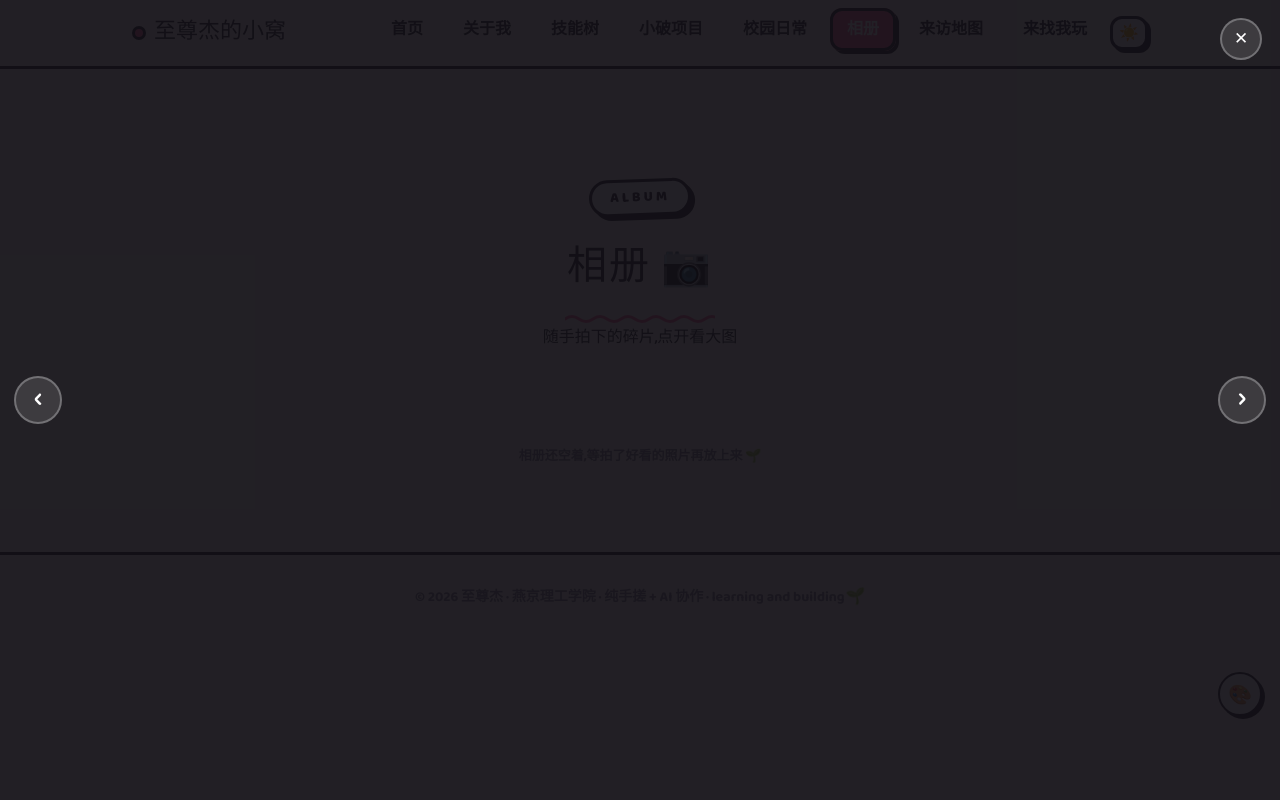
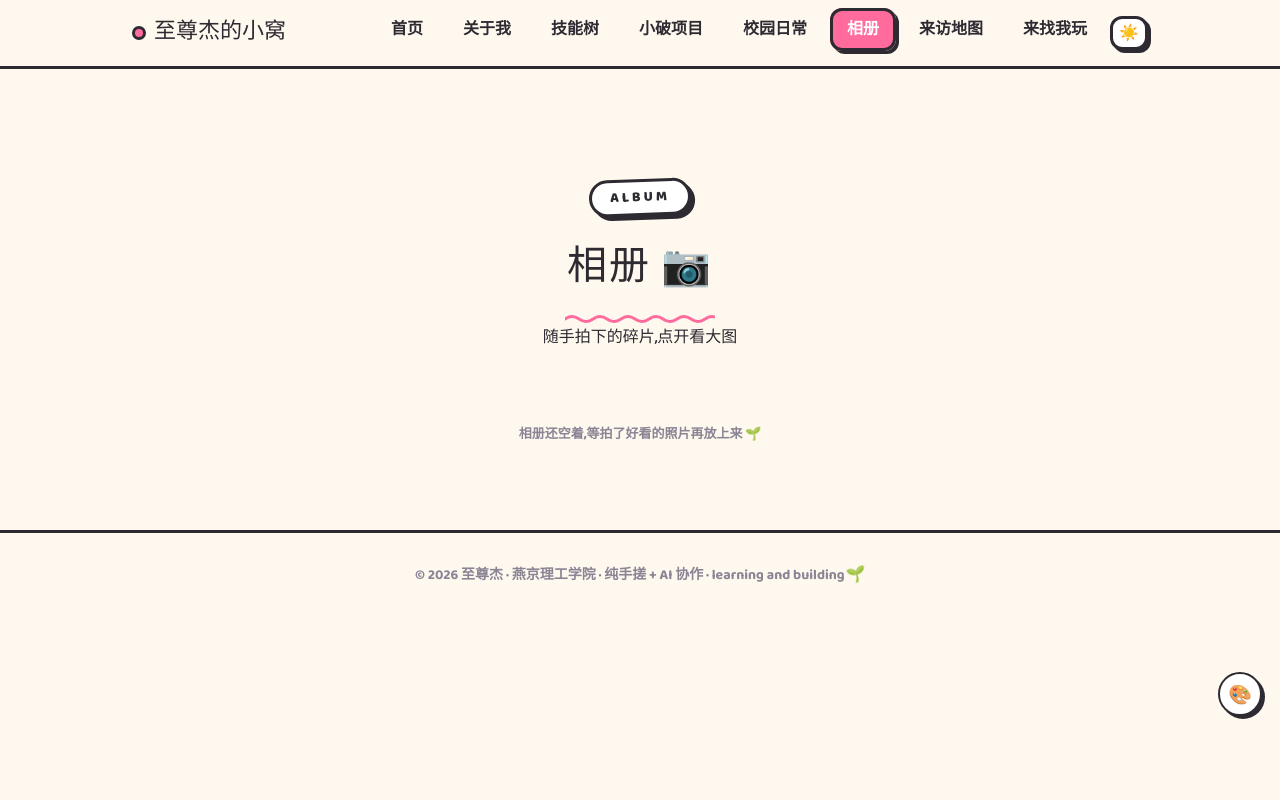
Before and after one commit to sheephearttidy/mysite, a Flask app: page /gallery.html in a window 1280 px wide. Run offline with Flask 3, Linux system fonts and the light colour scheme; data comes from the database, SQL or seed files in the repository; data that the repository does not hold is empty; some web fonts are replaced.

Commit message:
v3.0.1 修相册页灯箱常驻遮挡页面(display:flex 覆盖 hidden)

```diff
--- a/css/widgets.css
+++ b/css/widgets.css
@@ -434,6 +434,11 @@ select.sf-input { cursor: pointer; }
 /* ============================================================
    v3.0.0 前台相册页
    ============================================================ */
+/* v3.0.1 修复:相册页一进去就弹出灯箱。
+   原因:.gal-lightbox / .gal-filter 写了 display:flex,优先级高于浏览器
+   对 [hidden] 的默认 display:none,于是 hidden 属性失效、灯箱常驻全屏。
+   这里给 [hidden] 加 !important 兜底(只作用于本页组件,不影响其它元素)。 */
+.gal-lightbox[hidden], .gal-filter[hidden], .gal-lb-nav[hidden] { display: none !important; }
 .gal-filter {
   display: flex; flex-wrap: wrap; gap: 8px;
   justify-content: center; margin: 0 auto 22px; max-width: 900px;
@@ -482,7 +487,9 @@ select.sf-input { cursor: pointer; }
 
 /* 灯箱 */
 body.lb-open { overflow: hidden; }
-.gal-lightbox {
+/* v3.0.1:默认不显示,只有 .show 才显示(配合 JS 的 class 控制) */
+.gal-lightbox { display: none; }
+.gal-lightbox.show {
   position: fixed; inset: 0; z-index: 9000;
   background: rgba(16, 14, 20, .92);
   display: flex; align-items: center; justify-content: center;
--- a/js/gallery.js
+++ b/js/gallery.js
@@ -121,7 +121,9 @@
     if (p.shot_at) bits.push('📅 ' + fmtDate(p.shot_at));
     if (p.category) bits.push('🏷️ ' + p.category);
     lbMeta.textContent = bits.join('  ');
-    lb.hidden = false;
+    // v3.0.1:改用 class 控制显隐(不再碰 hidden 属性,
+    // 避免 display:flex 覆盖 [hidden] 导致灯箱常驻)
+    lb.classList.add('show');
     document.body.classList.add('lb-open');
     // 只有一张时不显示左右
     var multi = shown.length > 1;
@@ -130,7 +132,7 @@
   }
 
   function closeLb() {
-    lb.hidden = true;
+    lb.classList.remove('show');
     document.body.classList.remove('lb-open');
     lbImg.src = '';
     cur = -1;
@@ -159,7 +161,7 @@
     if (e.target === lb) closeLb();     // 点背景关闭
   });
   document.addEventListener('keydown', function (e) {
-    if (lb.hidden) return;
+    if (!lb.classList.contains('show')) return;
     if (e.key === 'Escape') closeLb();
     else if (e.key === 'ArrowLeft') stepLb(-1);
     else if (e.key === 'ArrowRight') stepLb(1);
--- a/templates/front/base.html
+++ b/templates/front/base.html
@@ -34,7 +34,7 @@
 <noscript><link rel="stylesheet" href="https://fonts.googleapis.com/css2?family=ZCOOL+KuaiLe&family=Baloo+2:wght@500;700;800&display=swap" /></noscript>
 <link rel="stylesheet" href="/css/base.css?v=9c1a3c75" />
 <link rel="stylesheet" href="/css/home.css?v=4db91ab2" />
-<link rel="stylesheet" href="/css/widgets.css?v=1071fb5b" />
+<link rel="stylesheet" href="/css/widgets.css?v=2a1940a7" />
 <link rel="stylesheet" href="/css/dark.css?v=8e37ff2c" />
 <link rel="stylesheet" href="/css/holidays.css?v=f8ce91f5" />
 <link rel="stylesheet" href="/css/responsive.css?v=33168979" />
--- a/templates/front/gallery.html
+++ b/templates/front/gallery.html
@@ -32,7 +32,7 @@
 </section>
 
 <!-- 灯箱 -->
-<div class="gal-lightbox" id="galLightbox" hidden>
+<div class="gal-lightbox" id="galLightbox">
   <button class="gal-lb-close" id="galLbClose" aria-label="关闭">✕</button>
   <button class="gal-lb-nav gal-lb-prev" id="galLbPrev" aria-label="上一张">‹</button>
   <button class="gal-lb-nav gal-lb-next" id="galLbNext" aria-label="下一张">›</button>
@@ -47,5 +47,5 @@
 </div>
 {% endblock %}
 {% block page_scripts %}
-<script src="/js/gallery.js?v=40306100"></script>
+<script src="/js/gallery.js?v=6e417933"></script>
 {% endblock %}
```
